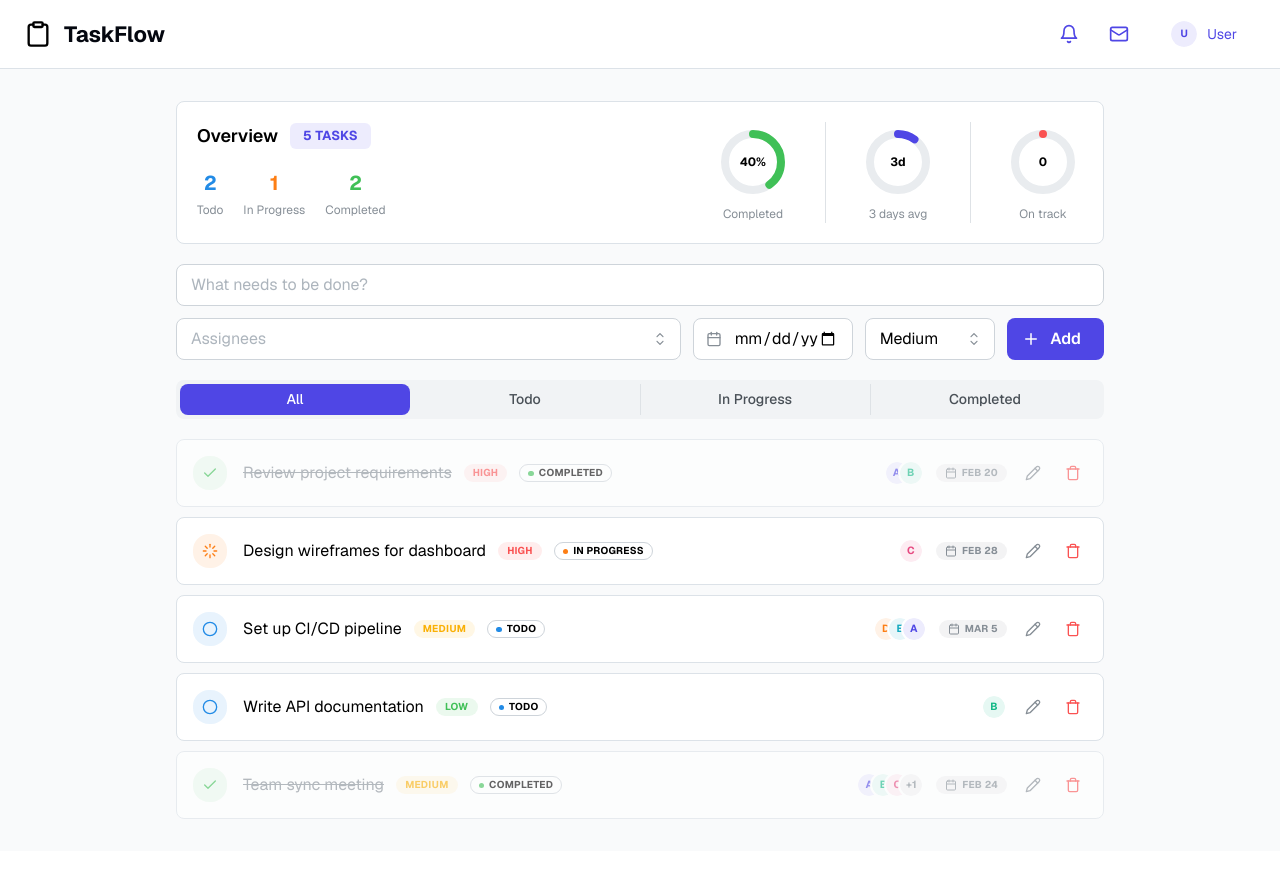
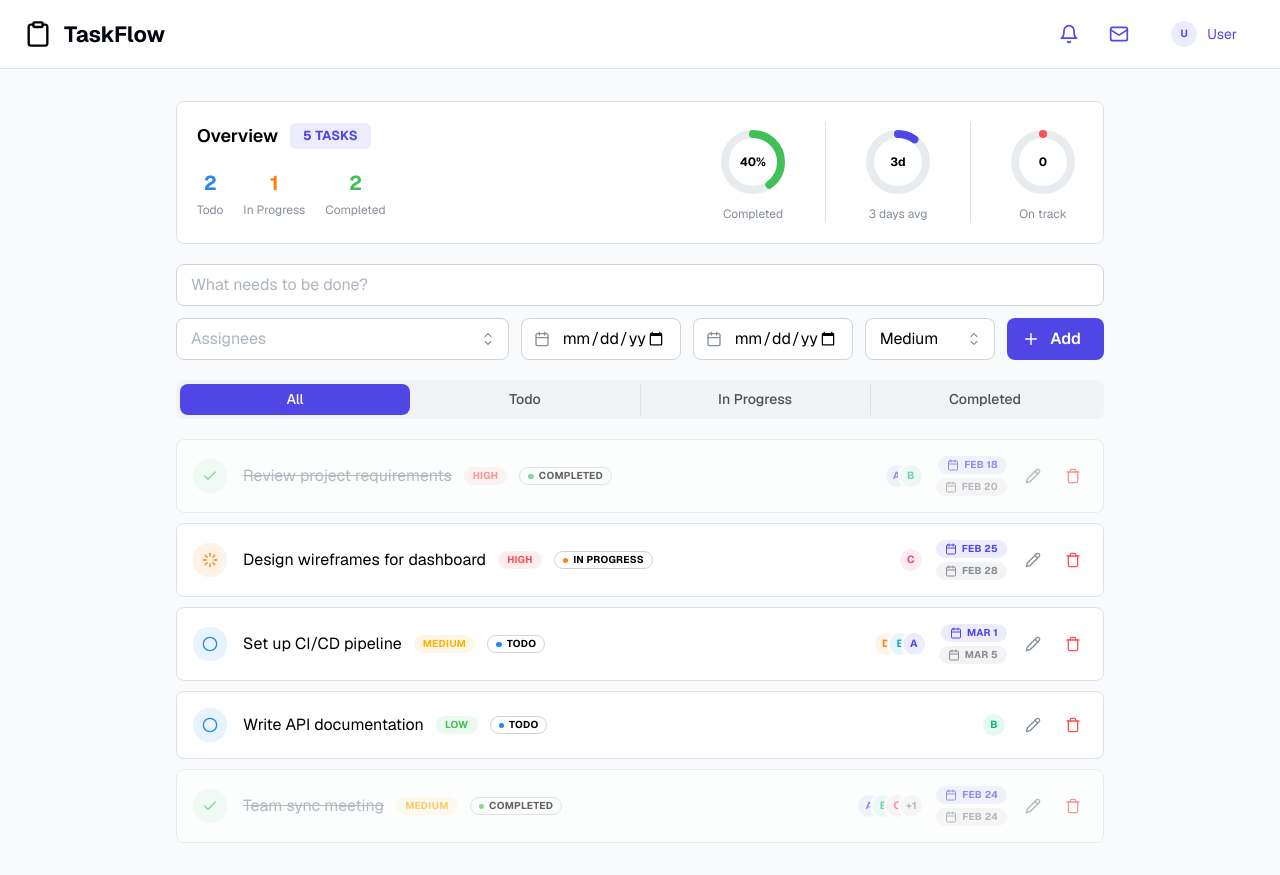
Before and after one commit to rahicsgo-bit/todo-frontend, a Next.js app: page / in a window 1280 px wide. Before the commit the page ends 851 px from the top, so only its background shows below. Built offline with nearby package versions, Linux system fonts and the light colour scheme.

Commit message:
feat: add start date to todo items and UI updates
Add startDate field to Todo type, update form, display start date in todo items, and adjust initial todos and add handler.

```diff
--- a/app/page.tsx
+++ b/app/page.tsx
@@ -22,6 +22,7 @@ const INITIAL_TODOS: Todo[] = [
     status: "completed",
     priority: "high",
     assignees: ["alice", "bob"],
+    startDate: "2026-02-18",
     dueDate: "2026-02-20",
     createdAt: new Date("2026-02-20"),
   },
@@ -31,6 +32,7 @@ const INITIAL_TODOS: Todo[] = [
     status: "in-progress",
     priority: "high",
     assignees: ["carol"],
+    startDate: "2026-02-25",
     dueDate: "2026-02-28",
     createdAt: new Date("2026-02-21"),
   },
@@ -40,6 +42,7 @@ const INITIAL_TODOS: Todo[] = [
     status: "todo",
     priority: "medium",
     assignees: ["dave", "eve", "alice"],
+    startDate: "2026-03-01",
     dueDate: "2026-03-05",
     createdAt: new Date("2026-02-22"),
   },
@@ -49,6 +52,7 @@ const INITIAL_TODOS: Todo[] = [
     status: "todo",
     priority: "low",
     assignees: ["bob"],
+    startDate: null,
     dueDate: null,
     createdAt: new Date("2026-02-23"),
   },
@@ -58,6 +62,7 @@ const INITIAL_TODOS: Todo[] = [
     status: "completed",
     priority: "medium",
     assignees: ["alice", "bob", "carol", "dave"],
+    startDate: "2026-02-24",
     dueDate: "2026-02-24",
     createdAt: new Date("2026-02-24"),
   },
@@ -129,13 +134,14 @@ export default function TodoPage() {
     return todos.filter((t) => t.status === filter);
   }, [todos, filter]);
 
-  const handleAdd = (title: string, priority: Todo["priority"], dueDate: string | null, assignees: string[]) => {
+  const handleAdd = (title: string, priority: Todo["priority"], startDate: string | null, dueDate: string | null, assignees: string[]) => {
     const newTodo: Todo = {
       id: crypto.randomUUID(),
       title,
       status: "todo",
       priority,
       assignees,
+      startDate,
       dueDate,
       createdAt: new Date(),
     };
--- a/components/add-todo-form.tsx
+++ b/components/add-todo-form.tsx
@@ -10,6 +10,7 @@ interface AddTodoFormProps {
   onAdd: (
     title: string,
     priority: Todo["priority"],
+    startDate: string | null,
     dueDate: string | null,
     assignees: string[]
   ) => void;
@@ -20,6 +21,7 @@ export function AddTodoForm({ onAdd }: AddTodoFormProps) {
     initialValues: {
       title: "",
       priority: "medium" as Todo["priority"],
+      startDate: "",
       dueDate: "",
       assignees: [] as string[],
     },
@@ -33,6 +35,7 @@ export function AddTodoForm({ onAdd }: AddTodoFormProps) {
     onAdd(
       values.title.trim(),
       values.priority,
+      values.startDate || null,
       values.dueDate || null,
       values.assignees
     );
@@ -58,6 +61,14 @@ export function AddTodoForm({ onAdd }: AddTodoFormProps) {
             clearable
             searchable
             {...form.getInputProps("assignees")}
+          />
+          <TextInput
+            type="date"
+            size="md"
+            className="w-[160px]"
+            leftSection={<IconCalendar size={16} />}
+            placeholder="Start date"
+            {...form.getInputProps("startDate")}
           />
           <TextInput
             type="date"
--- a/components/todo-item.tsx
+++ b/components/todo-item.tsx
@@ -189,6 +189,21 @@ export function TodoItem({ todo, onStatusChange, onDelete, onEdit }: TodoItemPro
               </Avatar.Group>
             </Tooltip>
           )}
+          {(todo.startDate || todo.dueDate) && (
+            <div className="flex flex-col items-end gap-1">
+              {todo.startDate && (
+                <Tooltip label={`Start: ${formatDueDate(todo.startDate)}`}>
+                  <Badge
+                    size="sm"
+                    variant="light"
+                    color="indigo"
+                    leftSection={<IconCalendar size={12} />}
+                    className="cursor-default"
+                  >
+                    {formatDueDate(todo.startDate)}
+                  </Badge>
+                </Tooltip>
+              )}
               {todo.dueDate && !isCompleted && (
                 <Tooltip label={`Due: ${formatDueDate(todo.dueDate)}`}>
                   <Badge
@@ -211,6 +226,8 @@ export function TodoItem({ todo, onStatusChange, onDelete, onEdit }: TodoItemPro
                 >
                   {formatDueDate(todo.dueDate)}
                 </Badge>
+              )}
+            </div>
           )}
           {isEditing ? (
             <ActionIcon
--- a/lib/todo-types.ts
+++ b/lib/todo-types.ts
@@ -6,6 +6,7 @@ export interface Todo {
   status: TodoStatus;
   priority: "low" | "medium" | "high";
   assignees: string[];
+  startDate: string | null;
   dueDate: string | null;
   createdAt: Date;
 }
```
Lines whose indentation alone changed are shown as unchanged.
